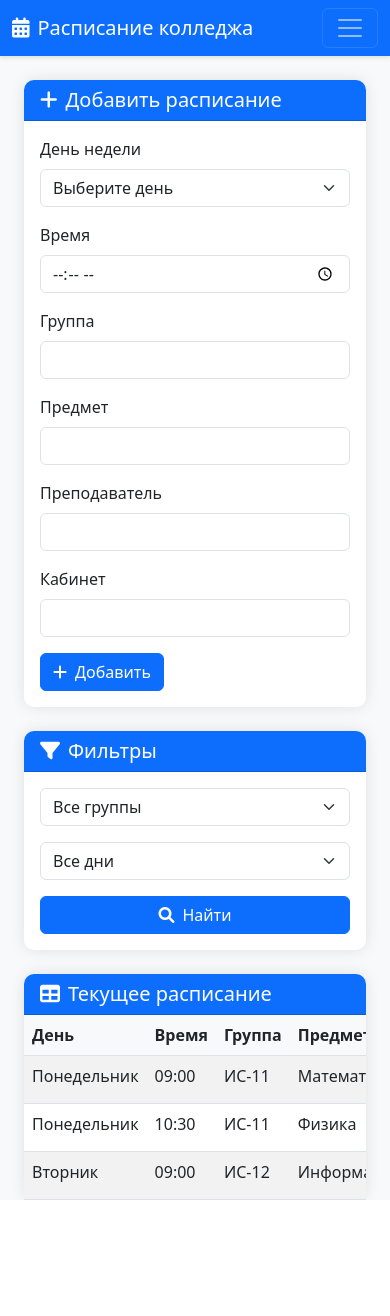
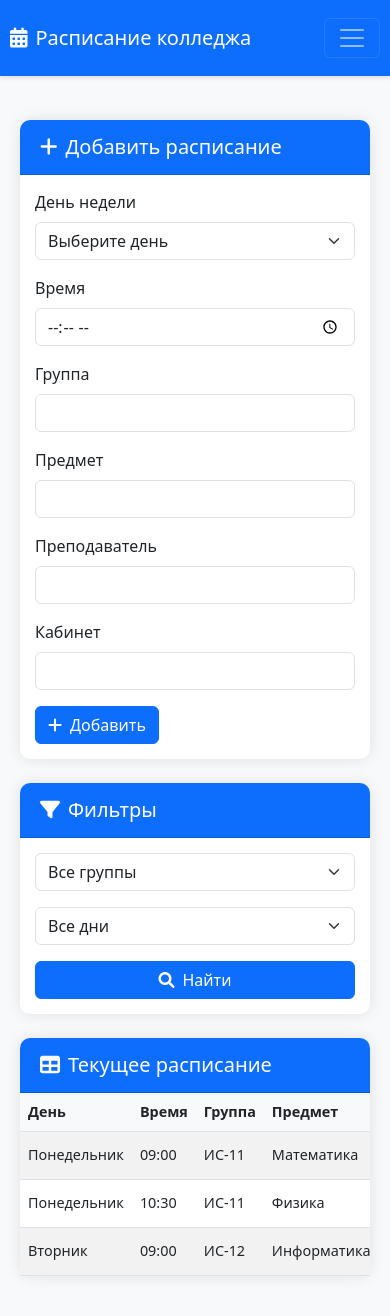
Before and after one commit to damir7182/college-schedule, a Flask app: page /schedule in a window 390 px wide. Before the commit the page ends 1200 px from the top, so only its background shows below. Run offline with Flask 3, Linux system fonts and the light colour scheme; a user stored in the database is signed in.

Commit message:
Update style.css

```diff
--- a/static/style.css
+++ b/static/style.css
@@ -1,22 +1,106 @@
+/* Общие стили */
 body {
     background-color: #f8f9fa;
     min-height: 100vh;
 }
 
+/* Стили для карточек */
 .card {
     border: none;
     border-radius: 10px;
     box-shadow: 0 0 15px rgba(0,0,0,0.1);
+    margin-bottom: 20px;
 }
 
 .card-header {
     border-radius: 10px 10px 0 0 !important;
+    padding: 15px 20px;
+}
+
+/* Стили для таблиц */
+.table {
+    margin-bottom: 0;
 }
 
 .table th {
     background-color: #f8f9fa;
+    border-top: none;
+    padding: 12px;
 }
 
+.table td {
+    padding: 12px;
+    vertical-align: middle;
+}
+
+/* Стили для форм */
+.form-select-lg {
+    font-size: 1.1rem;
+    padding: 0.8rem 1rem;
+}
+
+.form-control:focus, .form-select:focus {
+    border-color: #0d6efd;
+    box-shadow: 0 0 0 0.25rem rgba(13, 110, 253, 0.25);
+}
+
+/* Стили для кнопок */
+.btn-custom {
+    background-color: #007bff;
+    color: white;
+    border: none;
+    padding: 8px 20px;
+    border-radius: 5px;
+    transition: all 0.3s;
+}
+
+.btn-custom:hover {
+    background-color: #0056b3;
+    transform: translateY(-2px);
+}
+
+/* Стили для навигации */
+.navbar {
+    box-shadow: 0 2px 4px rgba(0,0,0,0.1);
+}
+
+/* Стили для уведомлений */
+.alert {
+    border-radius: 10px;
+    margin-bottom: 20px;
+}
+
+/* Адаптивность для мобильных устройств */
+@media (max-width: 768px) {
+    .container {
+        padding: 10px;
+    }
+
+    .table {
+        font-size: 0.9rem;
+    }
+
+    .table th, .table td {
+        padding: 8px;
+    }
+
+    .card-body {
+        padding: 15px;
+    }
+}
+
+/* Стили для иконок */
+.fa-3x {
+    margin-bottom: 1rem;
+}
+
+/* Стили для заголовков */
+.display-4 {
+    font-weight: 600;
+    margin-bottom: 2rem;
+}
+
+/* Стили для группировки расписания */
 .day-schedule {
     margin-bottom: 30px;
 }
@@ -29,35 +113,19 @@ body {
     margin-bottom: 0;
 }
 
-.schedule-table {
-    background-color: white;
-    border-radius: 0 0 10px 10px;
+/* Анимации */
+.card {
+    transition: transform 0.3s ease;
 }
 
-.btn-custom {
-    background-color: #007bff;
-    color: white;
-    border: none;
-    padding: 8px 20px;
-    border-radius: 5px;
-    transition: all 0.3s;
+.card:hover {
+    transform: translateY(-5px);
 }
 
-.btn-custom:hover {
-    background-color: #0056b3;
-    color: white;
+.btn {
+    transition: all 0.3s ease;
+}
+
+.btn:hover {
     transform: translateY(-2px);
 }
-
-.group-select {
-    max-width: 300px;
-    margin: 0 auto 20px;
-}
-
-.navbar {
-    box-shadow: 0 2px 4px rgba(0,0,0,0.1);
-}
-
-.alert {
-    border-radius: 10px;
-}
```
